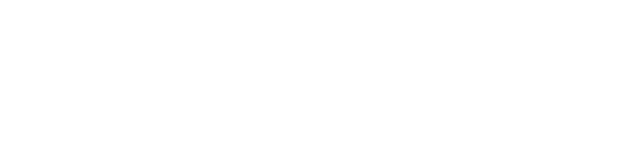
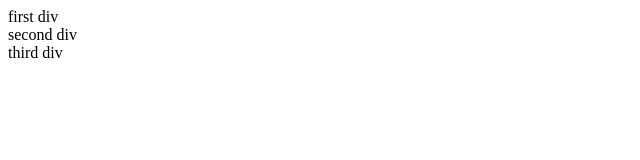
Before and after one commit to Shreyash-23423/JS-tutorial, a plain HTML site: page index.html in a window 1280 px wide. Shown: the whole page, without its empty margins (0-640 px from the left). Drawn offline with Linux system fonts and the light colour scheme.

Commit message:
learned some dom manipulations

```diff
--- a/index.html
+++ b/index.html
@@ -7,6 +7,36 @@
   <!-- <link rel="stylesheet" href=""> -->
 </head>
 <body>
+  <!--for practicing dommaniplation
+   <div>abcd</div>
+  <h1 class="heading-class">Dom demo</h1>
+  <h1 class="heading-class">Javascript</h1>
+  <h4 class="heading-class">topic1 : Startercode </h4>
+  <p>lets learn about  Dom concepts in details </p>
+  <p>This is the second paragraph</p>
+  <button class="butooon">Click me</button> -->
+
+
+  <!-- for practicing propeties
+  <div>
+    <h1>this is the old heading</h1>
+  <h3>fruits</h3>
+    <ul>
+      <li>mango</li>
+      <li>apple</li>
+      <li>banana</li>
+      <li>grapes</li>
+    </ul>
+  </div> -->
+
+<!--
+  for practice questions 14
+<h2>Hello Javascript</h2> -->
+
+<div class="box">first div</div>
+<div class="box">second div</div>
+<div class="box">third div</div>
+
 </body>
 
 <script src="practicequestios.js"></script>
--- /dev/null
+++ b/style.css
@@ -0,0 +1,7 @@
+.box{
+    height: 100px;
+    width: 100px;
+    background-color: red;
+    margin: 10px;
+    text-align: center;
+}
```
Also changed, not shown: practicequestios.js (+16 -0 lines), scriptstutoial.js (+47 -2 lines).
